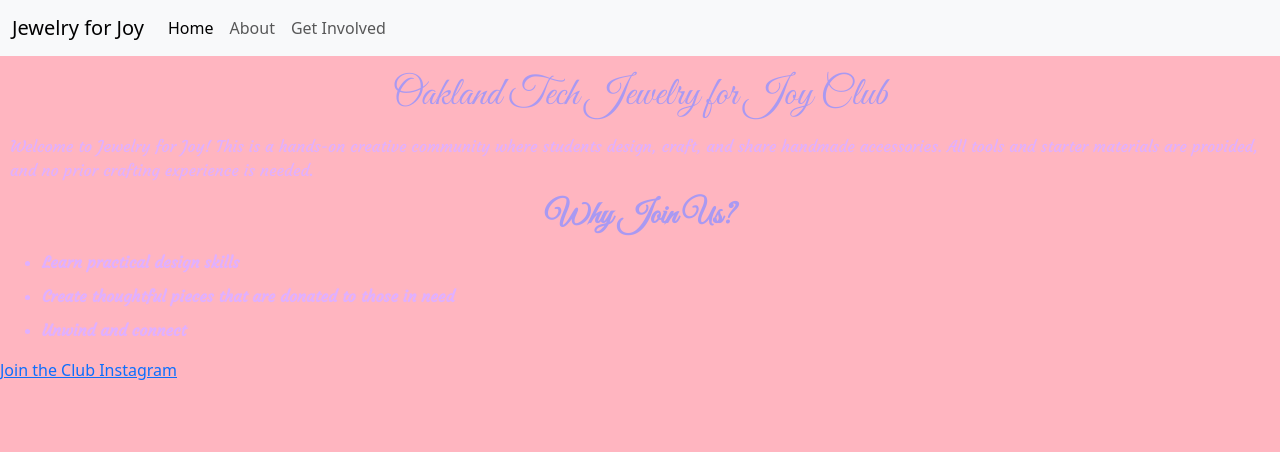
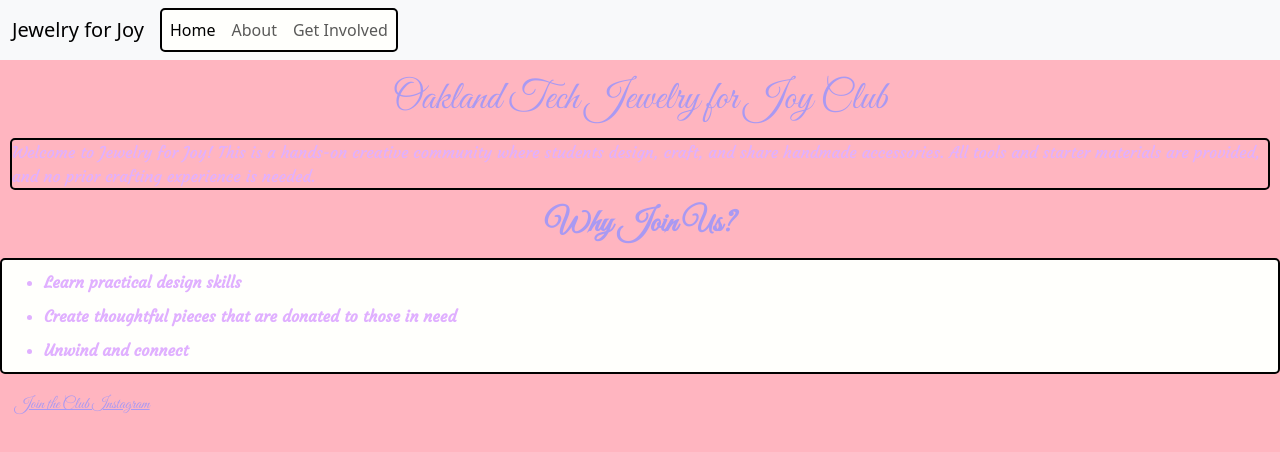
Before and after one commit to Mia48074/Clubwebsite.html-, a plain HTML site: page index.html in a window 1280 px wide. Drawn offline with nearby package versions, Linux system fonts and the light colour scheme.

Commit message:
Add custom styles to index.html
Added custom styles for lists and paragraphs in the HTML file.

```diff
--- a/index.html
+++ b/index.html
@@ -1,6 +1,17 @@
 <!doctype html>
 <html lang="en">
   <head>
+    <style>
+       ul{
+      border: 2px solid black;
+      border-radius: 5px;
+      background: #fffffc;
+    }
+       p{
+       border:2px solid black;
+       border-radius: 5px;
+      }
+    </style>
     <meta charset="utf-8">
     <meta name="viewport" content="width=device-width, initial-scale=1">
     <title>Jewelry for Joy</title>
@@ -37,7 +48,7 @@
   <li class="description"><strong>Create thoughtful pieces that are donated to those in need</strong></li>
   <li class="description"><strong>Unwind and connect</strong></li>
   </ul>
-<a href="https://www.instagram.com/oths_jewelry4joy/" target="_blank">Join the Club Instagram</a>
+<a class="header" href="https://www.instagram.com/oths_jewelry4joy/" target="_blank">Join the Club Instagram</a>
 <script src="https://cdn.jsdelivr.net/npm/bootstrap@5.3.9/dist/js/bootstrap.bundle.min.js"></script>
 </body>
 </html>
```
